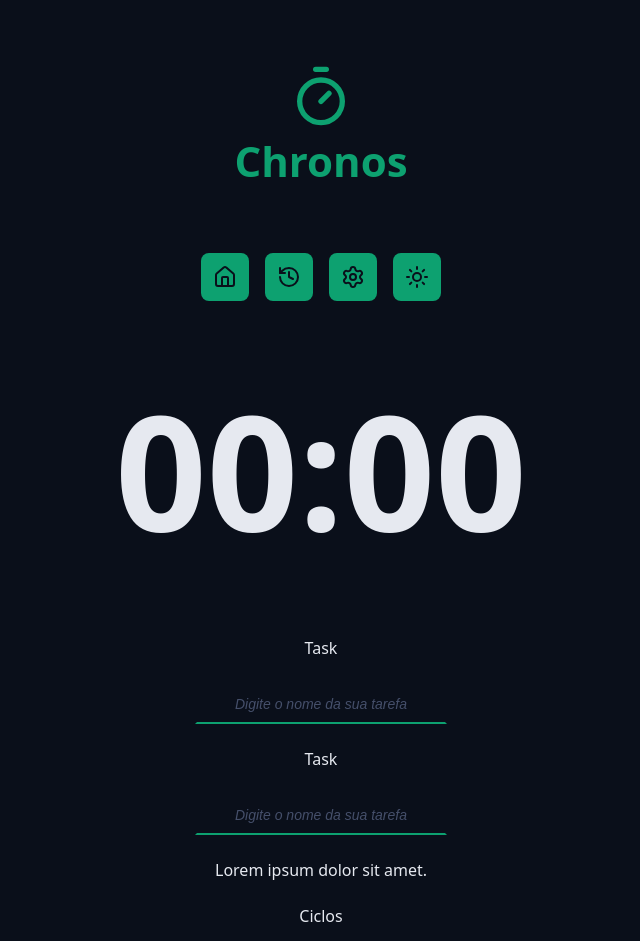
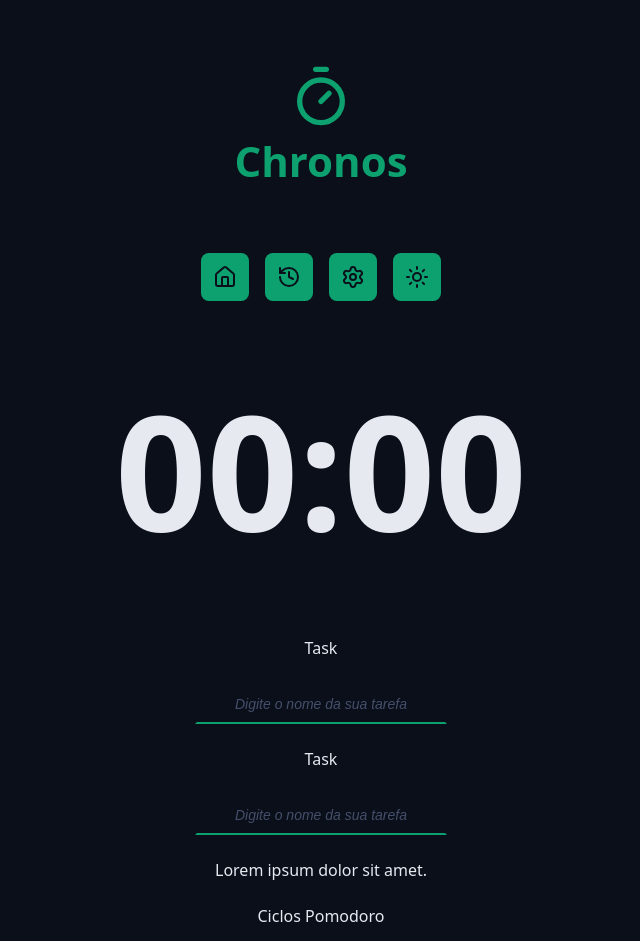
Before and after one commit to yygermuts/chronos-pomodore-app, a React (Vite) app: page / in a window 1280 px wide. Shown: the top 941 px of the page, without its empty margins (319-959 px from the left). Built offline with nearby package versions, Linux system fonts and the light colour scheme.

Commit message:
WSL commit test

```diff
--- a/src/components/Cycles/index.tsx
+++ b/src/components/Cycles/index.tsx
@@ -3,7 +3,7 @@ import styles from "./styles.module.css";
 export const Cycles = () => {
   return (
     <div className={styles.cycles}>
-      <span>Ciclos</span>
+      <span>Ciclos Pomodoro</span>
       <div className={styles.cycleDots}>
         <span className={`${styles.cycleDot} ${styles.workTime}`}></span>
         <span className={`${styles.cycleDot} ${styles.shortBreakTime}`}></span>
```
